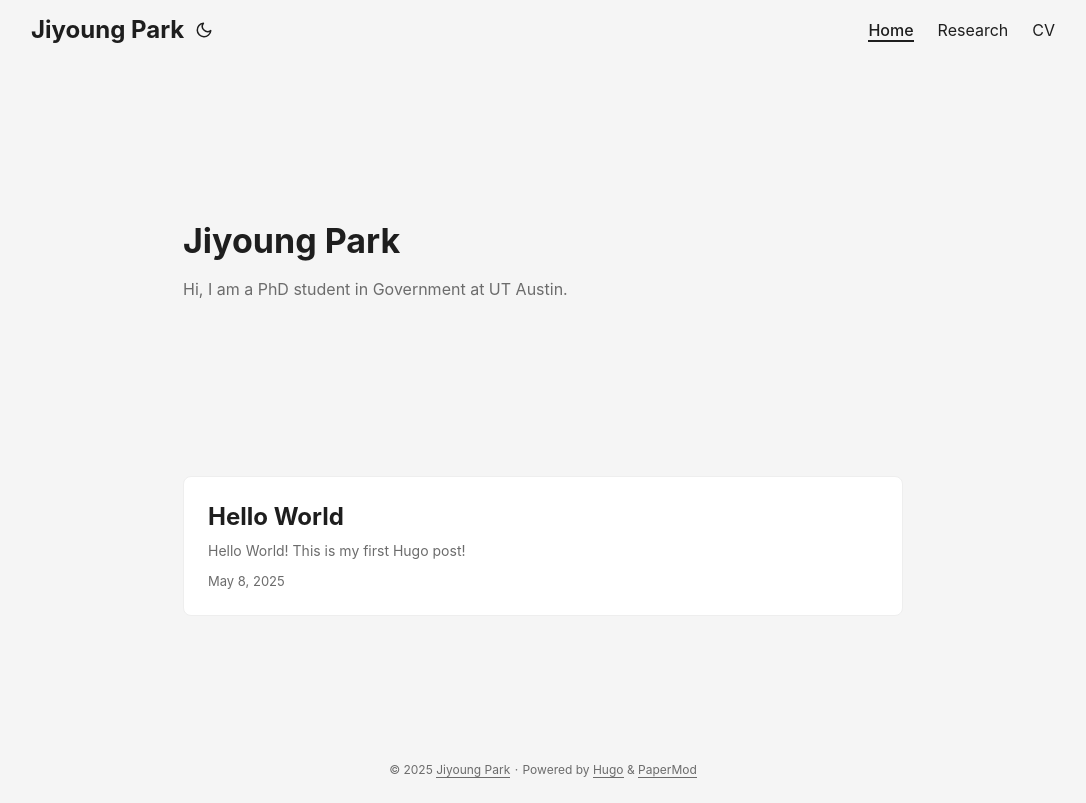
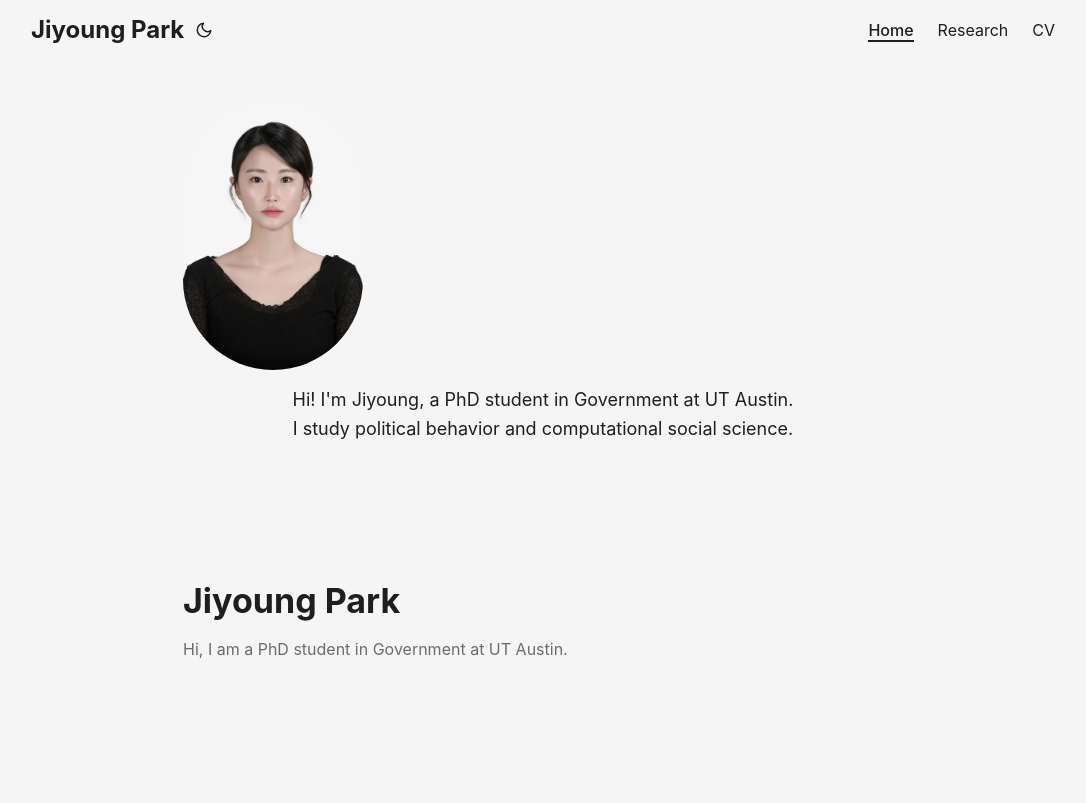
Before and after one commit to jiyoung-park0/my-website, a plain HTML site: page index.html in a window 1280 px wide. Shown: the top 803 px of the page, without its empty margins (97-1183 px from the left). Drawn offline with Linux system fonts and the light colour scheme.

Commit message:
Fix _index.md for image rendering

```diff
--- a/index.html
+++ b/index.html
@@ -60,7 +60,8 @@
 </noscript><meta property="og:url" content="https://jiyoungpark.org/">
   <meta property="og:site_name" content="Jiyoung Park">
   <meta property="og:title" content="Jiyoung Park">
-  <meta property="og:description" content=" ">
+  <meta property="og:description" content=" Hi! I&#39;m Jiyoung, a PhD student in Government at UT Austin.
+I study political behavior and computational social science.">
   <meta property="og:locale" content="en-us">
   <meta property="og:type" content="website">
 <meta name="twitter:card" content="summary">
@@ -141,8 +142,12 @@
     </nav>
 </header>
 <main class="main">
-<div class="post-content"><!-- raw HTML omitted -->
-<!-- raw HTML omitted -->
+<div class="post-content">
+<div style="text-align:center;">
+  <img src="/images/profile.jpeg" width="180" style="border-radius: 100px;" />
+  <p>Hi! I'm Jiyoung, a PhD student in Government at UT Austin.<br>
+  I study political behavior and computational social science.</p>
+</div>
 
 
 </div>
```
